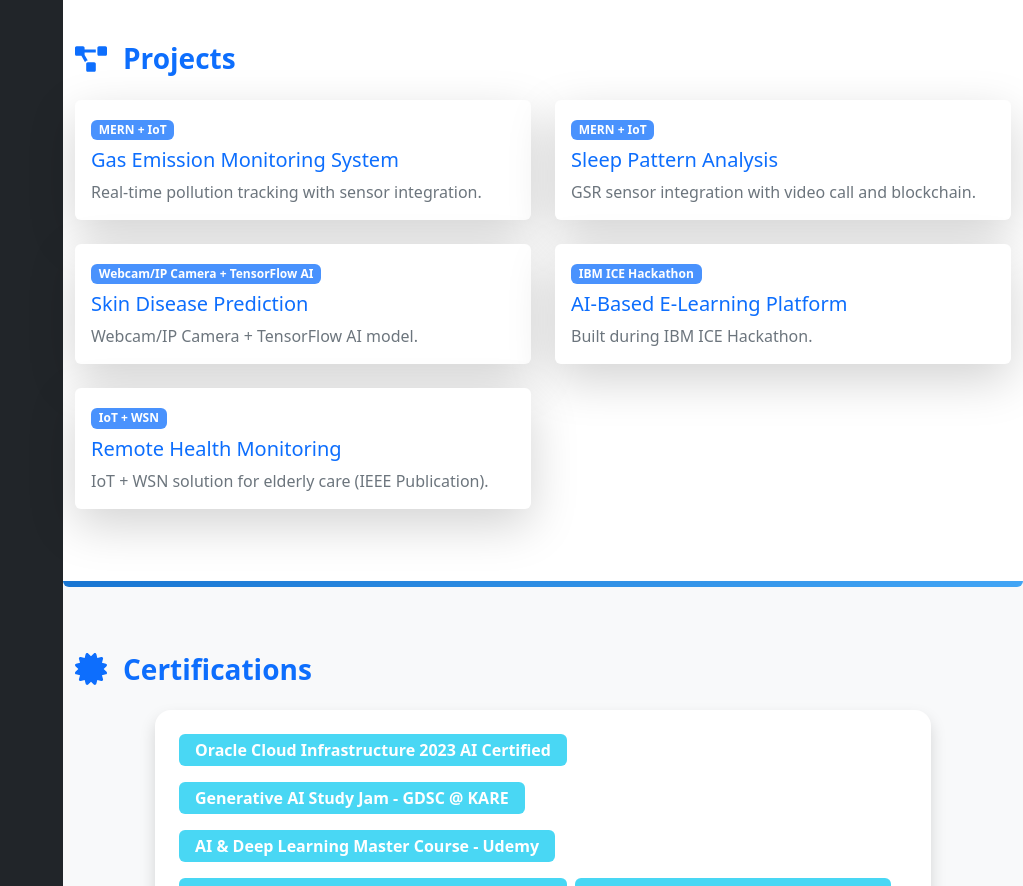
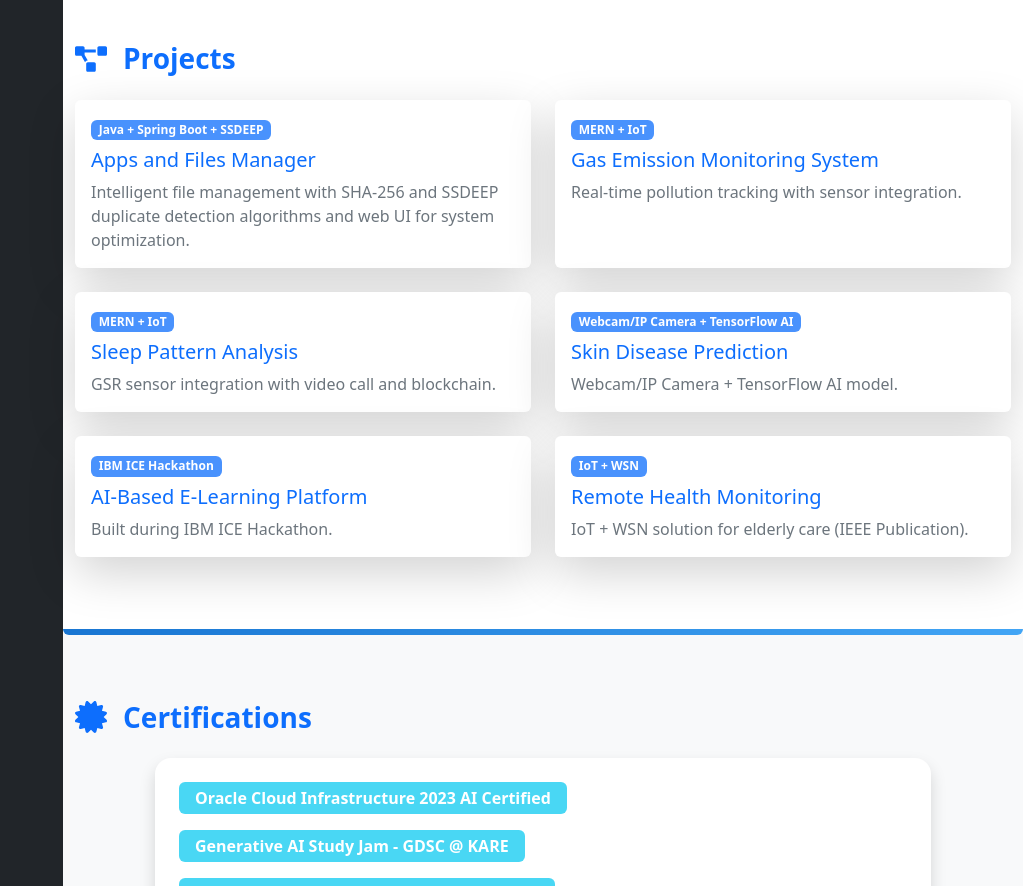
Before and after one commit to sethu227/Portfolio, a React (Create React App) app: page / in a window 1280 px wide. Shown: the part 2200-3086 px from the top of the page, without its empty margins (257-1280 px from the left). Built offline with nearby package versions, Linux system fonts and the light colour scheme.

Commit message:
Update Projects.js

```diff
--- a/src/Projects.js
+++ b/src/Projects.js
@@ -1,7 +1,11 @@
 import React from 'react';
 import { FaProjectDiagram } from 'react-icons/fa';
-
 const projects = [
+  {
+    title: 'Apps and Files Manager',
+    tech: 'Java + Spring Boot + SSDEEP',
+    desc: 'Intelligent file management with SHA-256 and SSDEEP duplicate detection algorithms and web UI for system optimization.'
+  },
   {
     title: 'Gas Emission Monitoring System',
     tech: 'MERN + IoT',
@@ -28,7 +32,6 @@ const projects = [
     desc: 'IoT + WSN solution for elderly care (IEEE Publication).'
   }
 ];
-
 const Projects = () => (
   <section id="projects" className="py-5 bg-white position-relative">
     <div className="container py-4">
@@ -53,5 +56,4 @@ const Projects = () => (
     <div className="section-divider bg-gradient-primary position-absolute top-0 start-0 w-100" style={{ height: 6 }}></div>
   </section>
 );
-
 export default Projects;
```
